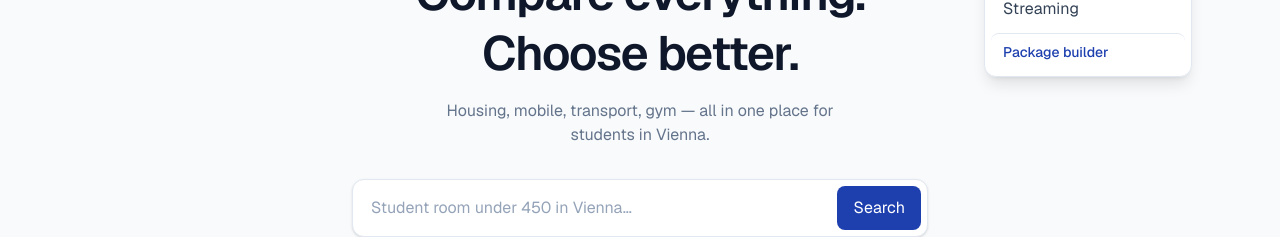
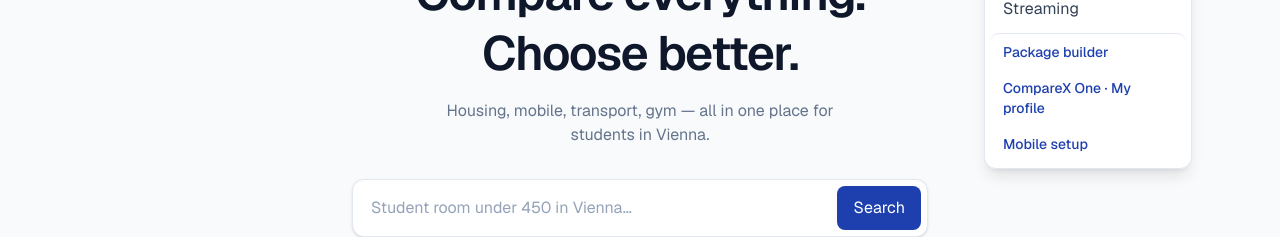
Before and after one commit to pietroconforti-blip/compareX, a Next.js app: page / in a window 1280 px wide. Both pictures are taken after a click on the heading "Menu". Shown: the part 243-480 px from the top of the page. Built offline with nearby package versions, Linux system fonts and the light colour scheme.

Commit message:
Add CompareX One entry points to homepage

```diff
--- a/app/page.tsx
+++ b/app/page.tsx
@@ -111,7 +111,7 @@ export default function Home() {
               {[["student room", "Housing"], ["mobile plan", "Mobile"], ["transport", "Transport"], ["gym", "Gym"], ["streaming", "Streaming"]].map(([q, label]) => (
                 <button key={q} onClick={() => goSearch(q)} className="block w-full rounded-lg px-3 py-2 text-left text-sm text-[#334155] hover:bg-[#eff6ff] hover:text-[#1e40af]">{label}</button>
               ))}
-              <a href="/package-builder" className="mt-1 block rounded-lg border-t border-[#e2e8f0] px-3 py-2 text-sm font-medium text-[#1e40af] hover:bg-[#eff6ff]">Package builder</a>
+              <a href="/package-builder" className="mt-1 block rounded-lg border-t border-[#e2e8f0] px-3 py-2 text-sm font-medium text-[#1e40af] hover:bg-[#eff6ff]">Package builder</a><a href="/account" className="block rounded-lg px-3 py-2 text-sm font-medium text-[#1e40af] hover:bg-[#eff6ff]">CompareX One · My profile</a><a href="/mobile" className="block rounded-lg px-3 py-2 text-sm font-medium text-[#1e40af] hover:bg-[#eff6ff]">Mobile setup</a>
             </nav>
             </details>
           </div>
```
